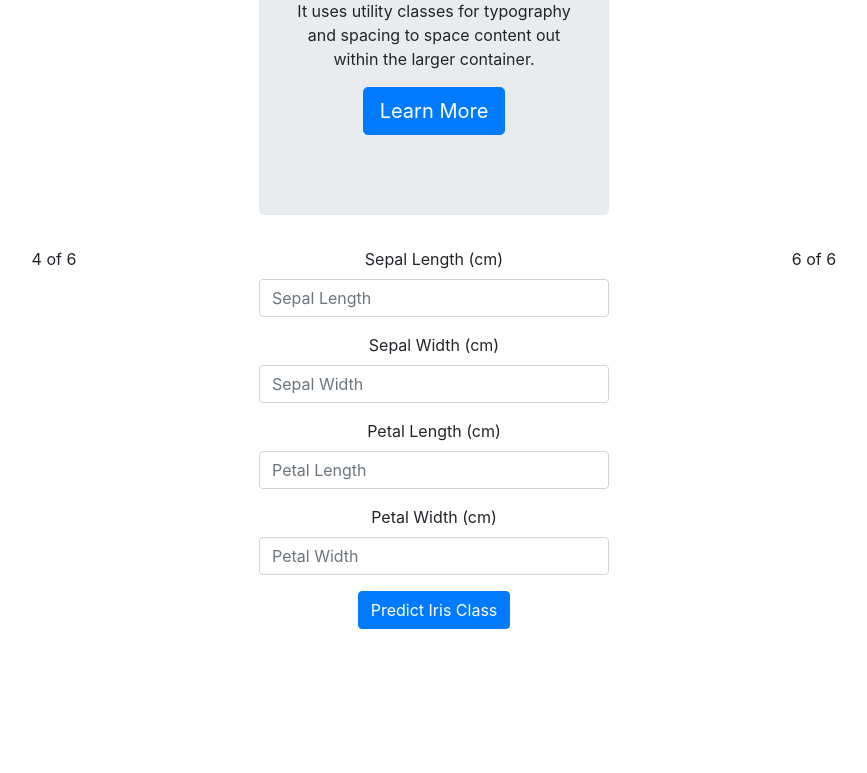
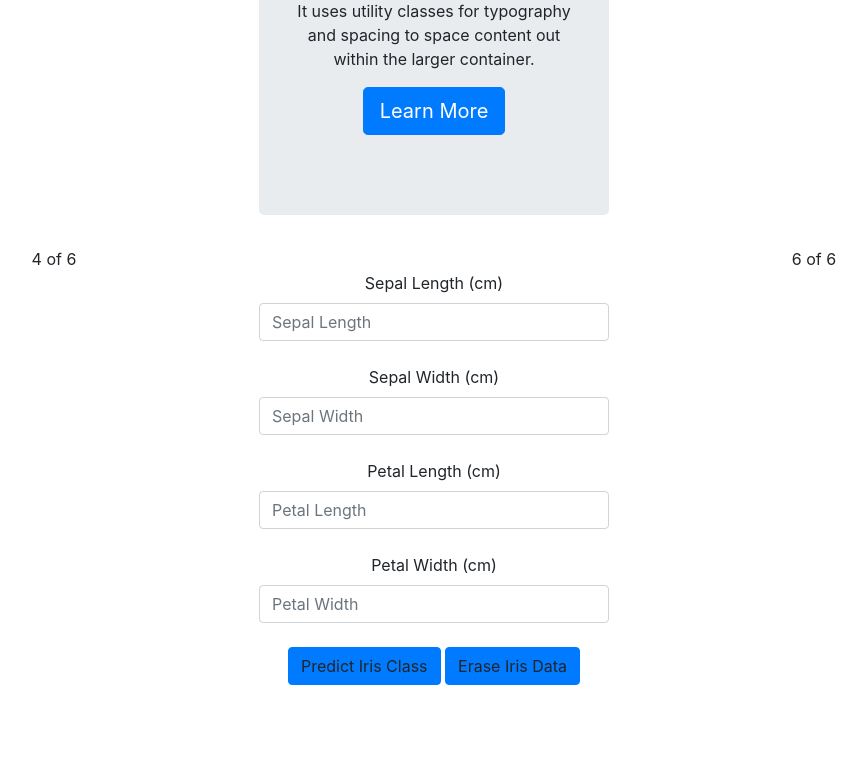
Before and after one commit to grantaguinaldo/full_stack_ml, a Flask app: page / in a window 1280 px wide. Shown: the part 680-1453 px from the top of the page, without its empty margins (206-1073 px from the left). Before the commit the page ends 1309 px from the top, so only its background shows below. Run offline with Flask 2, Linux system fonts and the light colour scheme; some libraries are stand-ins or nearby versions.

Commit message:
more js work

```diff
--- a/static/javascript/app.js
+++ b/static/javascript/app.js
@@ -1 +1,33 @@
-console.log('I see You!!!!!!!!!!!!!!');
+// Select DOM elements and assign to variables.
+var $petalWidth = document.getElementById('_petalWidth');
+var $petalLength = document.getElementById('_petalLength');
+var $sepalWidth = document.getElementById('_sepalWidth');
+var $sepalLength = document.getElementById('_sepalLength');
+var $searchBtn = document.getElementById('searchBtn');
+
+// Add event listeners and assign to functions.
+$searchBtn.addEventListener("click", predictClick);
+$eraseaBtn.addEventListener("click", eraseData);
+
+// Build out functions to erase data from forms.
+function eraseData(){
+
+    $petalWidth.value = '';
+    $petalLength.value = '';
+    $sepalWidth.value = '';
+    $sepalLength.value = '';
+};
+
+// Build out functions to take data in form and make prediction.
+function predictClick(){
+
+    var petalWidthValue = $petalWidth.value;
+    var petalLengthValue = $petalLength.value;
+    var sepalWidthValue = $sepalWidth.value;
+    var sepalLengthValue = $sepalLength.value;
+
+    console.log(petalWidthValue);
+    console.log(petalLengthValue);
+    console.log(sepalWidthValue);
+    console.log(sepalLengthValue)
+};
--- a/templates/index.html
+++ b/templates/index.html
@@ -52,26 +52,33 @@
 
             <form>
               <div class="form-group">
+
+                <br>
+
                 <label for="sepalLength">Sepal Length (cm)</label>
                 <input type="sepal_length" class="form-control" id="_sepalLength" placeholder="Sepal Length">
-              </div>
 
-              <div class="form-group">
+                <br>
+
                 <label for="sepalWidth">Sepal Width (cm)</label>
                 <input type="sepal_width" class="form-control" id="_sepalWidth" placeholder="Sepal Width">
-              </div>
 
-              <div class="form-group">
+                <br>
+
                 <label for="petalLength">Petal Length (cm)</label>
                 <input type="petal_length" class="form-control" id="_petalLength" placeholder="Petal Length">
-              </div>
 
-              <div class="form-group">
+                <br>
+
                 <label for="petalWidth">Petal Width (cm)</label>
                 <input type="petal_width" class="form-control" id="_petalWidth" placeholder="Petal Width">
+
+                <br>
+
+                <a id="searchBtn" class="btn btn-primary">Predict Iris Class</a>
+                <a id='eraseBtn' class='btn btn-primary'>Erase Iris Data</a>
+
               </div>
-
-              <button id="searchBtn" type="submit" class="btn btn-primary">Predict Iris Class</button>
             </form>
 
         </div>
```
